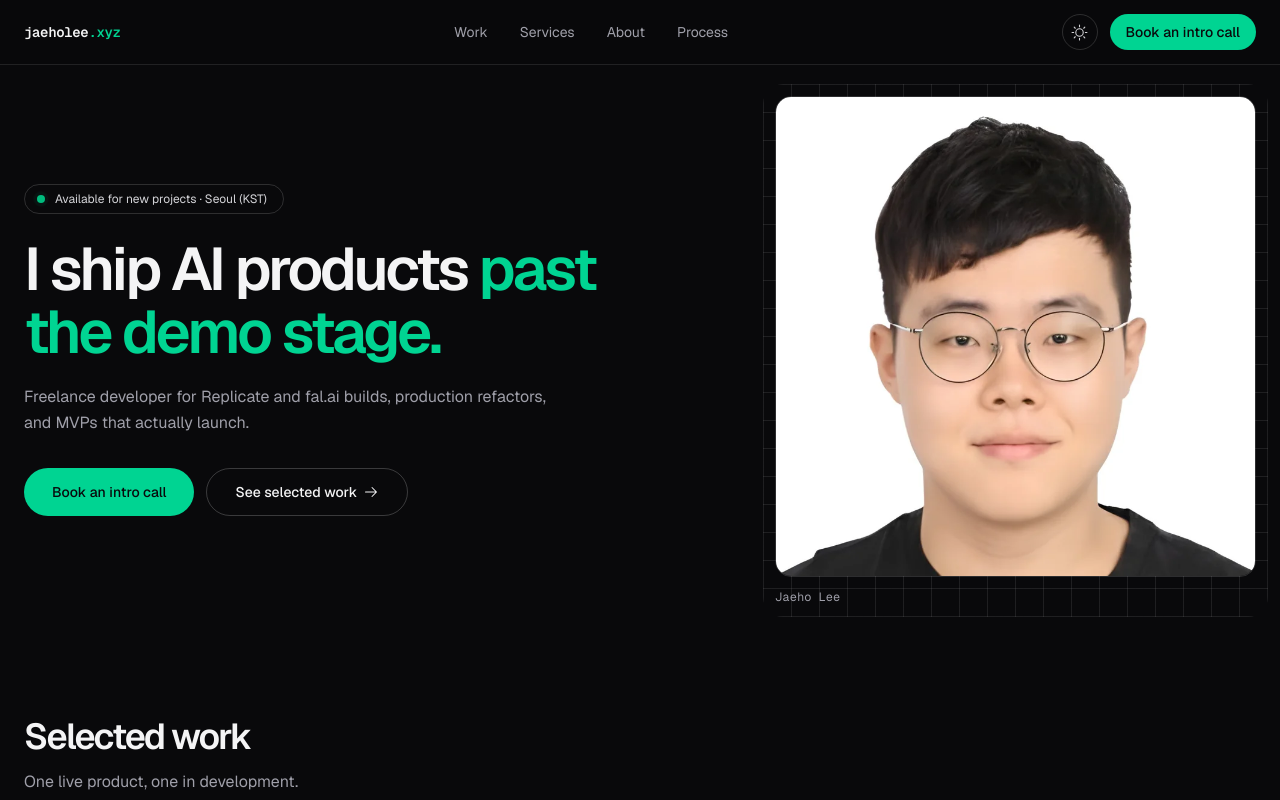
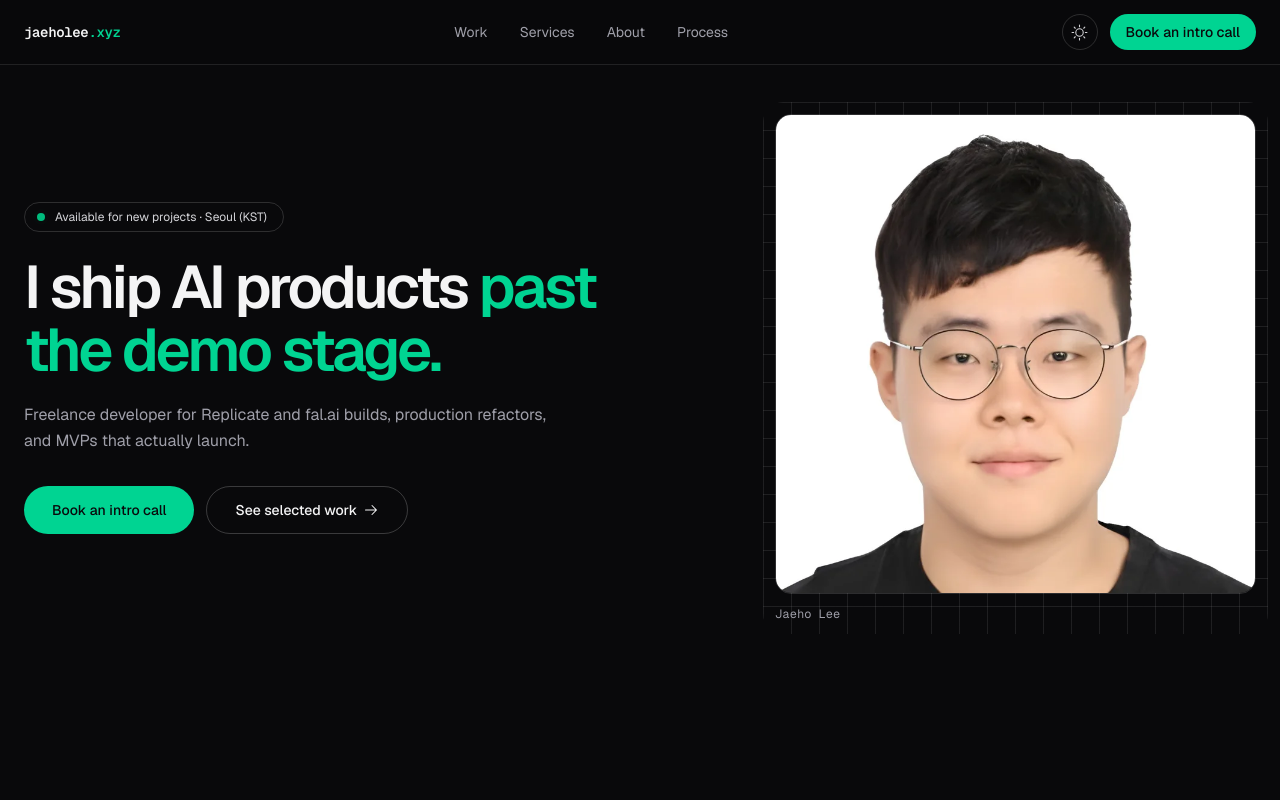
Before and after one commit to lht1324/portfolio, a Next.js app: page / in a window 1280 px wide. Shown: the top 800 px of the page. Built offline with nearby package versions, Linux system fonts and the light colour scheme.

Commit message:
Give hero the same desktop min-height rhythm

```diff
--- a/src/components/hero.tsx
+++ b/src/components/hero.tsx
@@ -5,7 +5,7 @@ import { Reveal } from "@/components/reveal";
 
 export function Hero() {
   return (
-    <section id="top" className="scroll-mt-24 px-4 pt-24 sm:px-6">
+    <section id="top" className="scroll-mt-24 px-4 pt-24 sm:px-6 md:flex md:min-h-[calc(100dvh-4rem)] md:flex-col md:justify-center md:py-16">
       <div className="mx-auto grid w-full max-w-7xl items-center gap-10 lg:grid-cols-12 lg:gap-14">
         <Reveal className="lg:col-span-7">
           <p className="inline-flex items-center gap-2.5 rounded-full border border-zinc-200 py-1.5 pl-3 pr-4 text-xs text-zinc-600 dark:border-white/15 dark:text-zinc-300">
```
